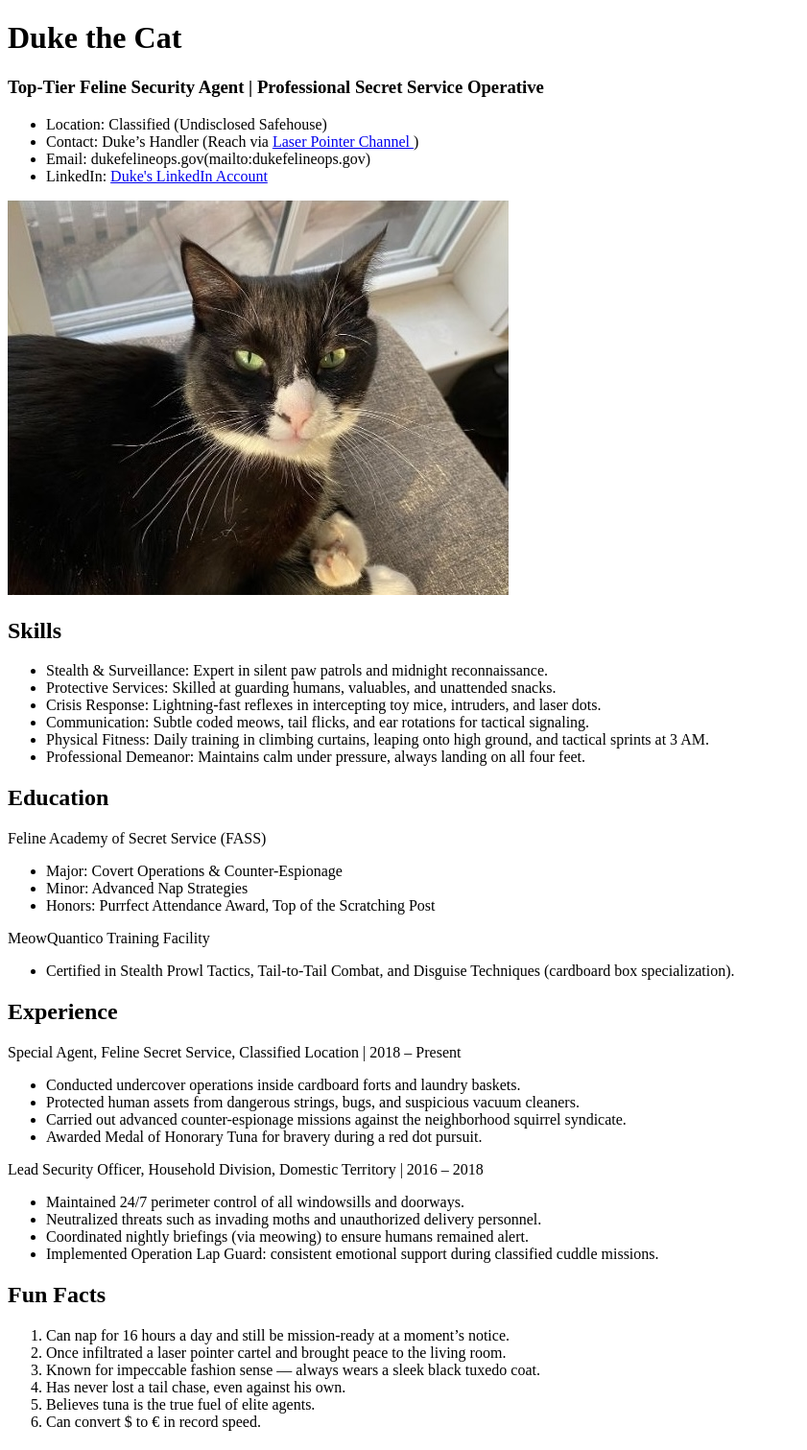
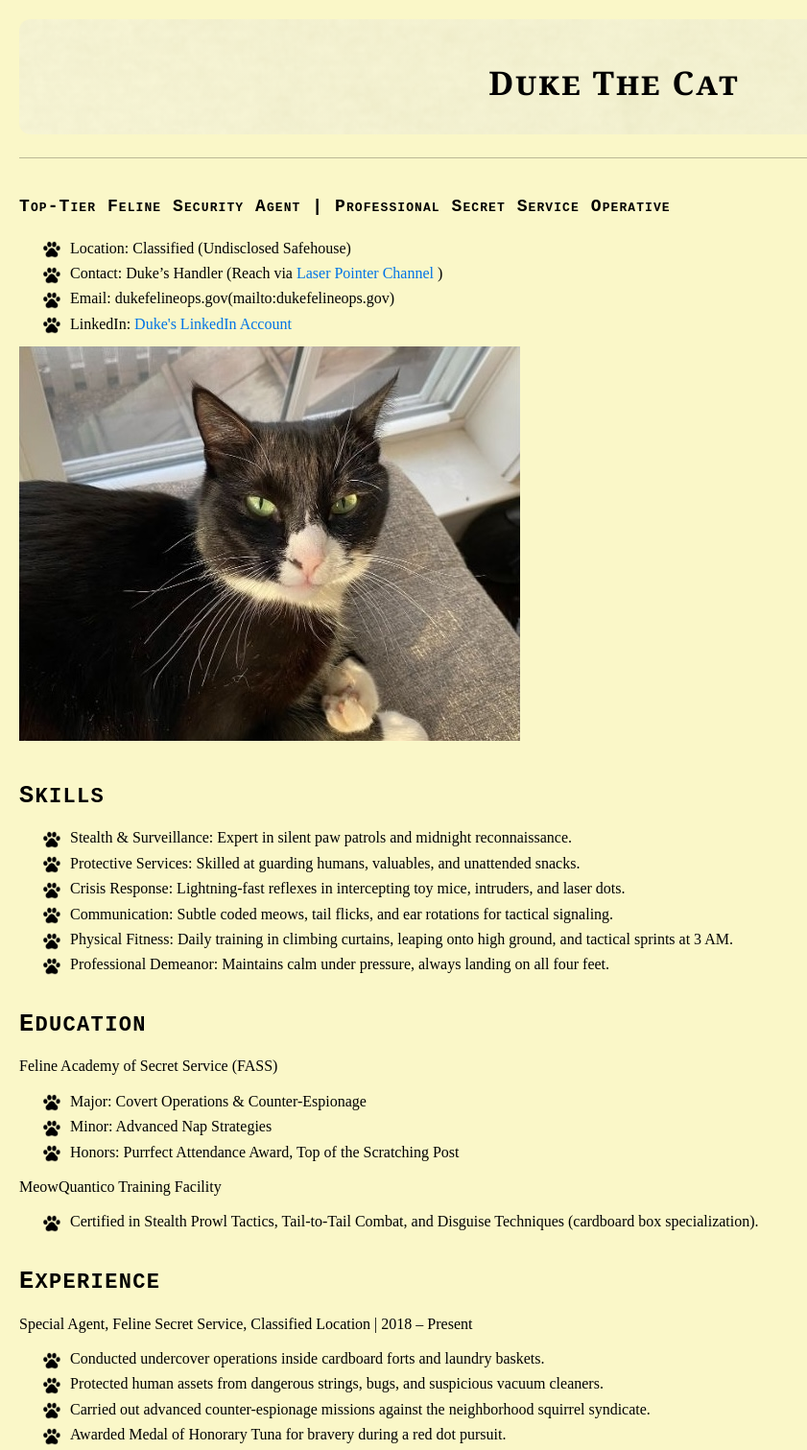
Before and after one commit to haileyreddington/smad307resume, a plain HTML site: page index.html in a window 1280 px wide. Shown: the top 1511 px of the page at 96% size, without its empty margins (0-841 px from the left). Drawn offline with Linux system fonts and the light colour scheme.

Commit message:
Add files via upload

```diff
--- a/index.html
+++ b/index.html
@@ -2,27 +2,34 @@
 <html lang="en">
 
 <head>
-		<title>Duke the Cat's Resume</title>
 	<meta name="description" content="a resume for Duke">
 	<meta name="author" content="Duke Reddington">
-
-
+	<title>Duke the Cat's Resume</title>
+	<link rel="stylesheet" href="css/style.css">
 </head>
 
 
+<body>
+	<header class="banner">
+    	<h1 class="section-title">Duke the Cat</h1>
+  </header>
 
-	<body>
-		<h1> Duke the Cat</h1>
 
-		<h3>Top-Tier Feline Security Agent | Professional Secret Service Operative</h3>
+<main>
+	<section id="contact">
+		<h3 class="section-title"> Top-Tier Feline Security Agent | Professional Secret Service Operative</h3>
 			<ul>
 				<li> Location: Classified (Undisclosed Safehouse) </li>
 				<li> Contact: Duke’s Handler (Reach via <a href="http://contact.com" target="_blank">Laser Pointer Channel </a> ) </li>
 				<li> Email: dukefelineops.gov(mailto:dukefelineops.gov) </li>
 				<li> LinkedIn: <a href="linkedin.com/in/dukethesecretservicecat" target="_blank">Duke's LinkedIn Account</a> </li>
 			</ul>
+	</section>
+
 <img src="Duke.jpg" alt="Duke's headshot">
-		<h2>Skills</h2>
+
+	<section id="skills">
+		<h2 class="section-title">Skills</h2>
 			<ul>
  				<li>Stealth & Surveillance: Expert in silent paw patrols and midnight reconnaissance.</li>
  				<li>Protective Services: Skilled at guarding humans, valuables, and unattended snacks.</li>
@@ -31,9 +38,10 @@
  				<li>Physical Fitness: Daily training in climbing curtains, leaping onto high ground, and tactical sprints at 3 AM.</li>
  				<li>Professional Demeanor: Maintains calm under pressure, always landing on all four feet.</li>
  			</ul>
+	</section>
 
-		<h2>Education</h2>
-
+	<section id="education">
+		<h2 class="section-title">Education</h2>
 			Feline Academy of Secret Service (FASS)
 				<ul>
  				 <li>Major: Covert Operations & Counter-Espionage</li>
@@ -46,9 +54,10 @@
 				<ul>
 					<li>Certified in Stealth Prowl Tactics, Tail-to-Tail Combat, and Disguise Techniques (cardboard box specialization).</li>
 				</ul>
+	</section>
 
-
-		<h2>Experience</h2>
+	<section id="experience">
+		<h2 class="section-title">Experience</h2>
 
 
 				Special Agent, Feline Secret Service, Classified Location | 2018 – Present
@@ -68,7 +77,10 @@
  					<li>Coordinated nightly briefings (via meowing) to ensure humans remained alert.</li>
  					<li>Implemented Operation Lap Guard: consistent emotional support during classified cuddle missions.</li>
  				</ul>
-		<h2>Fun Facts</h2>
+	</section>
+
+	<section id="facts">
+		<h2 class="section-title">Fun Facts</h2>
 			<ol>
 
 				<li>Can nap for 16 hours a day and still be mission-ready at a moment’s notice.</li>
@@ -83,6 +95,9 @@
 
 				<li>Can convert &#36; to &euro; in record speed. </li>
  			</ol>
+ 	</section>
+</main>
+
 
   	<!-- cite chat here -->
 
```
Lines whose indentation alone changed are shown as unchanged.
